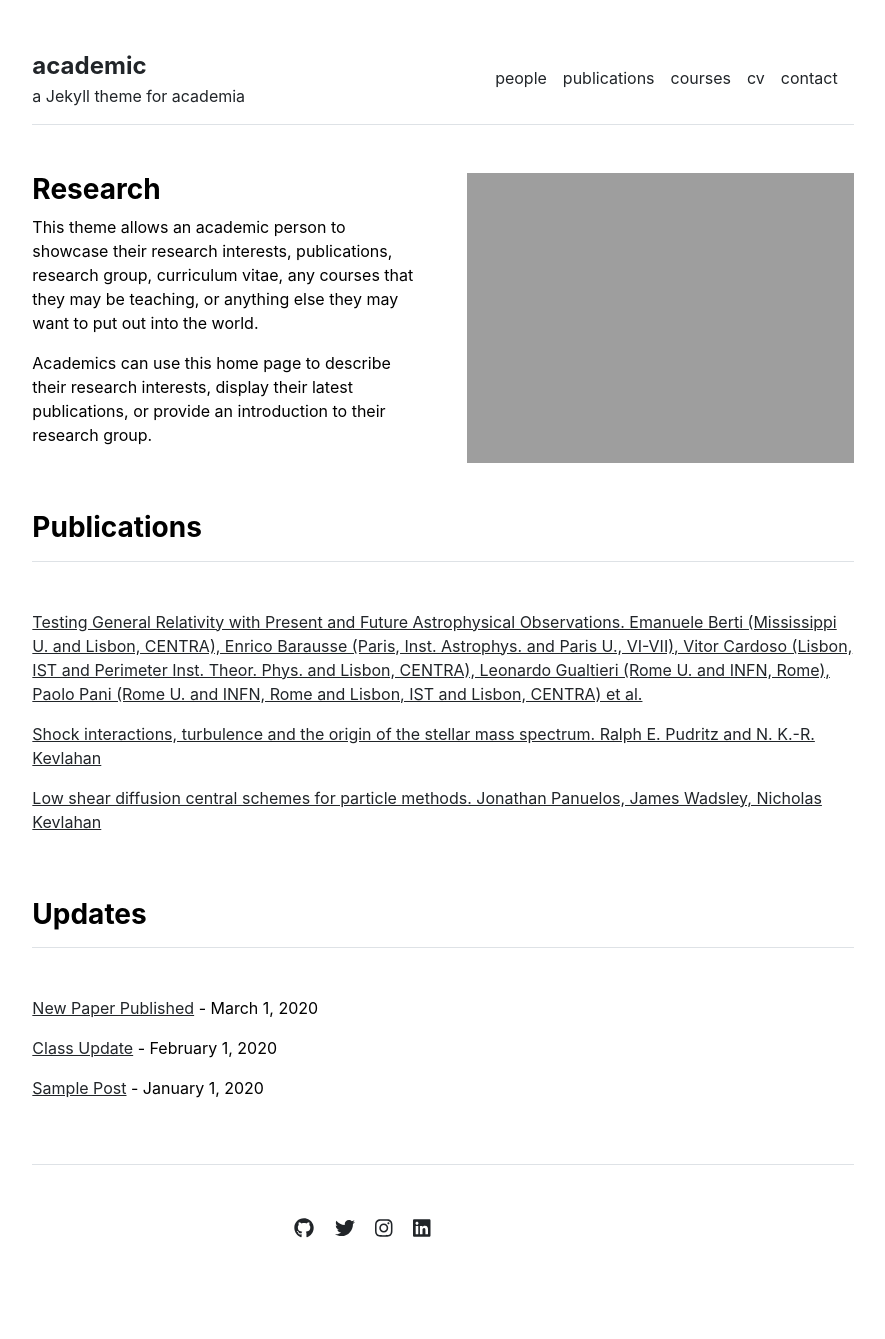
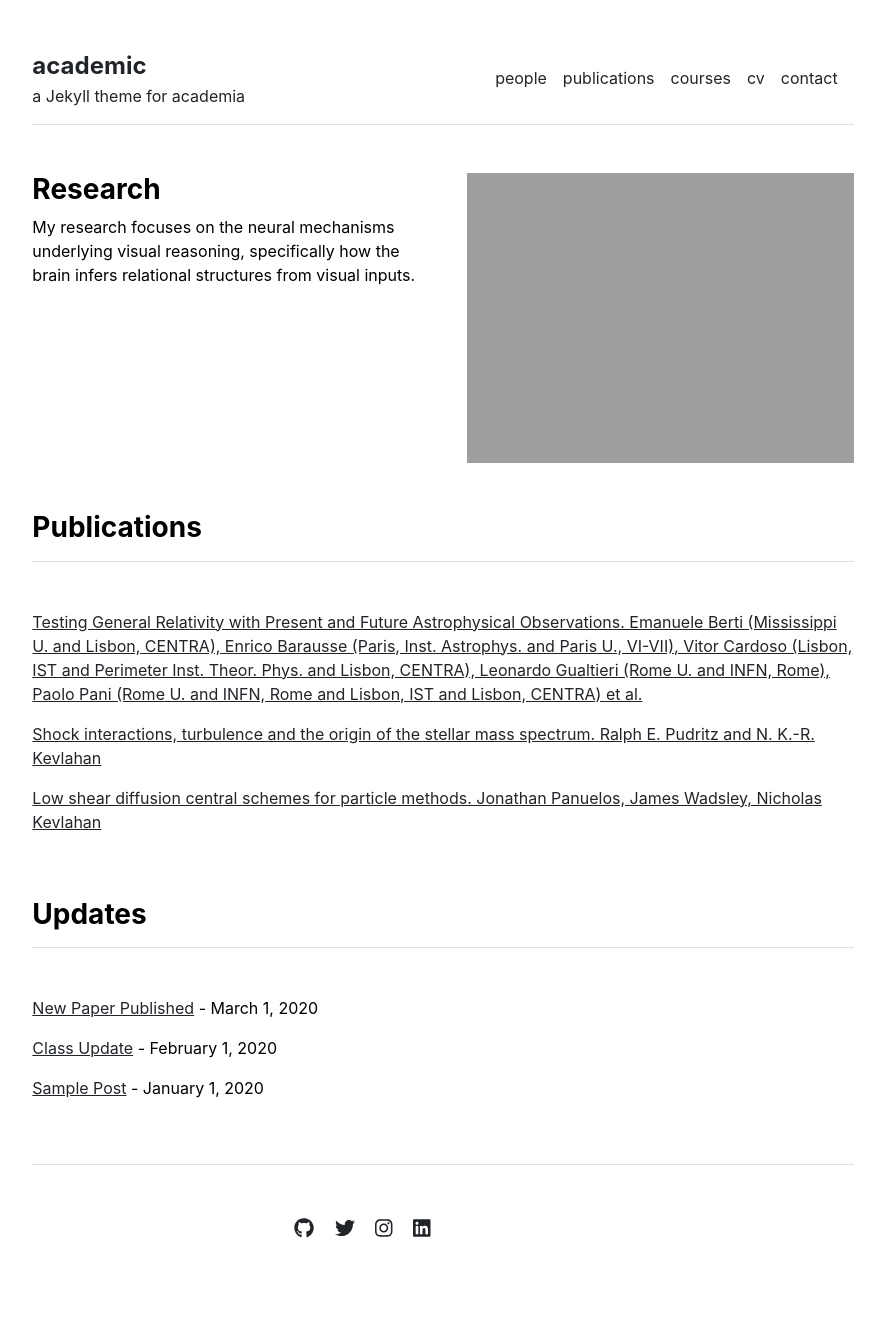
Before and after one commit to ShaneShang/ShaneShang.github.io, a Jekyll site: the page built from index.md, in a window 1280 px wide. Shown: the whole page, without its empty margins (197-1082 px from the left). Built offline with Jekyll 4.4.1, drawn with Linux system fonts in a browser that asks for light colours.

Commit message:
added bio

```diff
--- a/index.md
+++ b/index.md
@@ -3,6 +3,4 @@ layout: home
 title: "Home"
 ---
 
-This theme allows an academic person to showcase their research interests, publications, research group, curriculum vitae, any courses that they may be teaching, or anything else they may want to put out into the world.
-
-Academics can use this home page to describe their research interests, display their latest publications, or provide an introduction to their research group.
+My research focuses on the neural mechanisms underlying visual reasoning, specifically how the brain infers relational structures from visual inputs.
```
Also changed, not shown: 1 other file.
